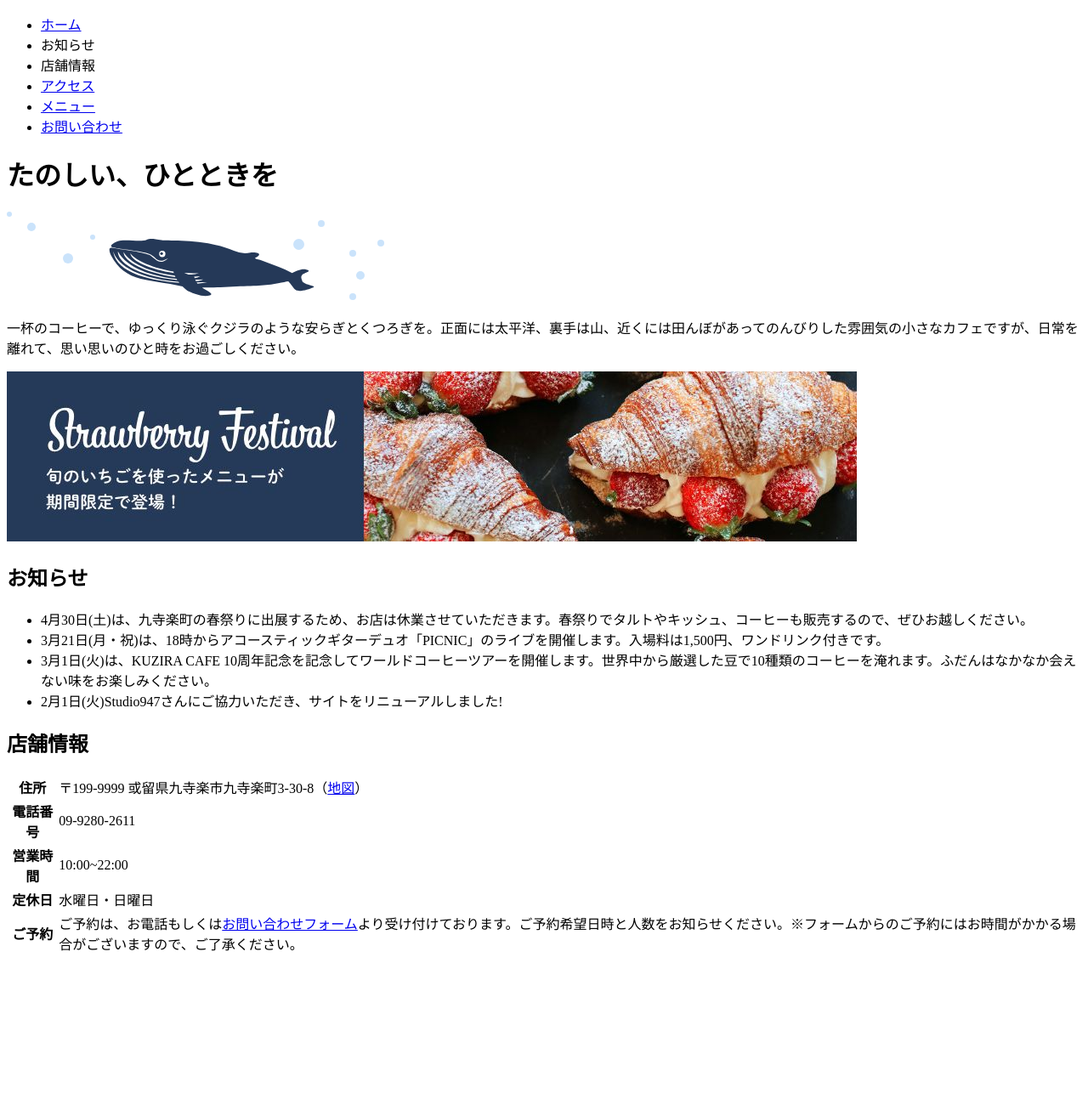
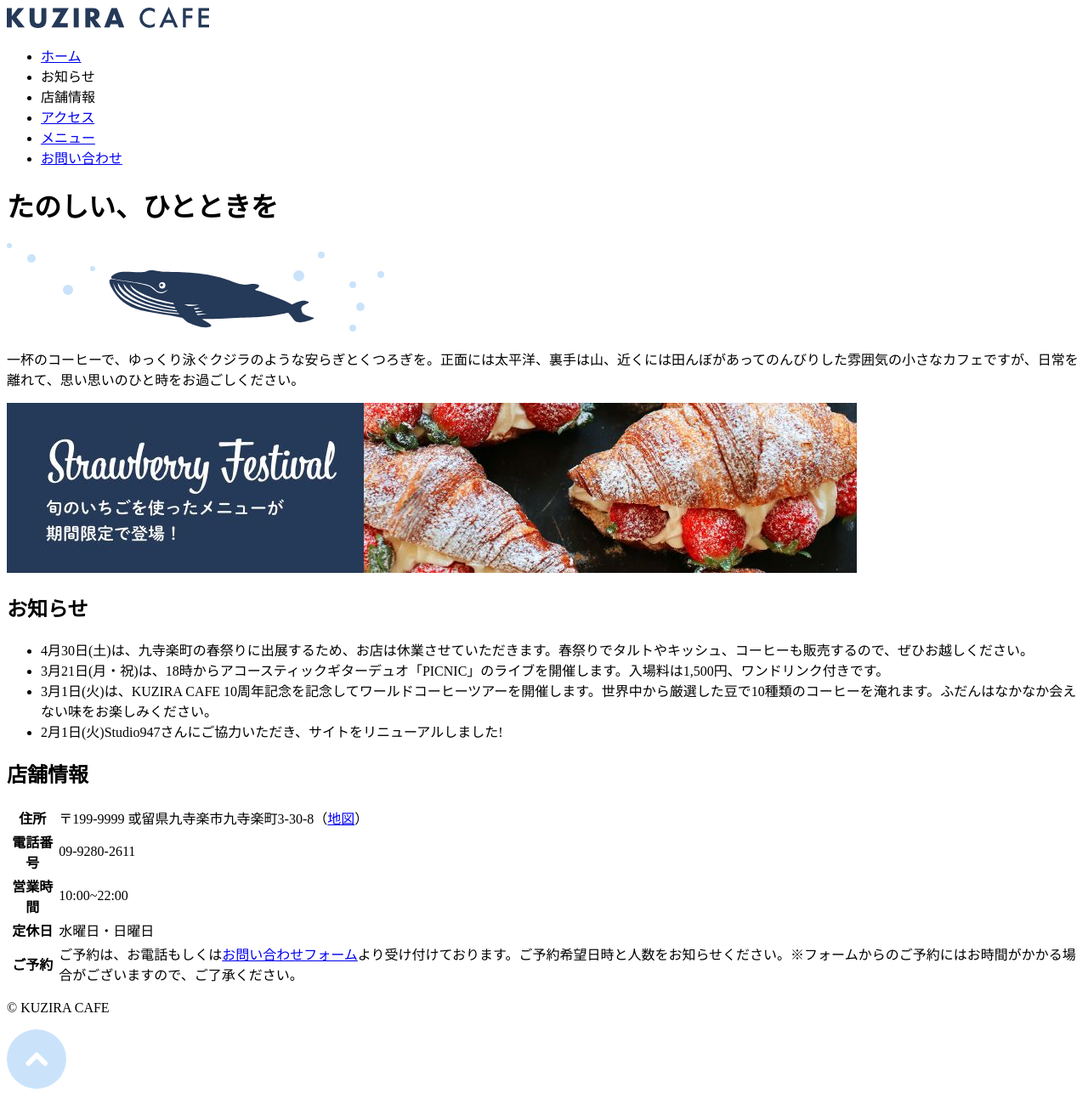
Before and after one commit to 12a1070/surasura3, a plain HTML site: page index.html in a window 1280 px wide. Shown: the whole page at 85% size. Before the commit the page ends 1133 px from the top, so only its background shows below. Drawn offline with Linux system fonts and the light colour scheme.

Commit message:
コピーライト追加

```diff
--- a/index.html
+++ b/index.html
@@ -4,9 +4,12 @@
   <meta charset="UTF-8">
   <title>KUZIRA CAFE</title>
 </head>
-<body>
+<body id="top">
   <!-- ヘッダー -->
   <header>
+    <div>
+      <a href="index.html"><img src="images/logo.svg" alt="KUZIRA CAFE"></a>
+    </div>
     <nav>
       <ul>
         <li><a href ="index.html">ホーム</a></li>
@@ -66,7 +69,10 @@
     <!-- メインここまで -->
     <!-- フッター -->
   <footer>
-
+    <p>&copy; KUZIRA CAFE</p>
+    <div>
+      <a href="#top"><img src="images/gotop.svg" alt="ページトップへ戻る"></a>
+    </div>
   </footer>
     <!-- フッターここまで -->
 </body>
```
